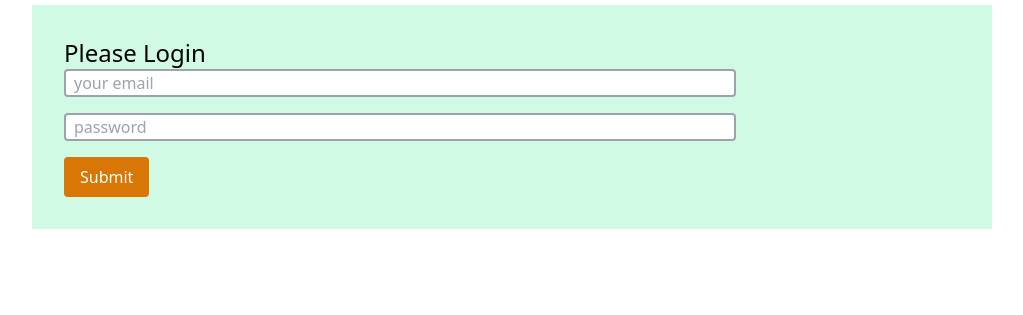
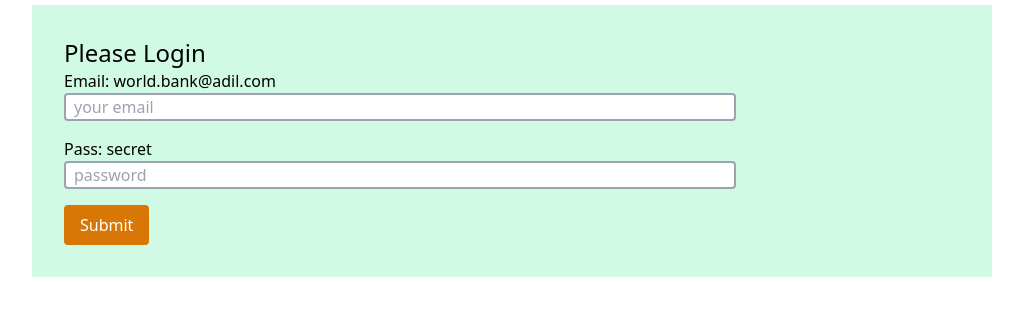
Before and after one commit to arifulislamadil/bank-depo-withdraw-balance, a plain HTML site: page index.html in a window 1280 px wide. Shown: the part 123-438 px from the top of the page, without its empty margins (128-1151 px from the left). Drawn offline with nearby package versions, Linux system fonts and the light colour scheme.

Commit message:
add few lines

```diff
--- a/index.html
+++ b/index.html
@@ -20,8 +20,10 @@
         <section class="bg-green-100 p-8 w-3/4 mx-auto mt-4">
             <h3 class="text-2xl">Please Login</h3>
             <div>
+                <p>Email: world.bank@adil.com</p>
                 <input id="user-email" class="block border-2 border-gray-400 rounded w-3/4 mb-4 px-2" type="text"
                     placeholder="your email">
+                <p>Pass: secret</p>
                 <input id="user-password" class="block border-2 border-gray-400 rounded w-3/4 mb-4 px-2" type="password"
                     placeholder="password">
                 <button id="login-submit" class="bg-yellow-600 px-4 py-2 rounded text-white font-medium">Submit</button>
```
